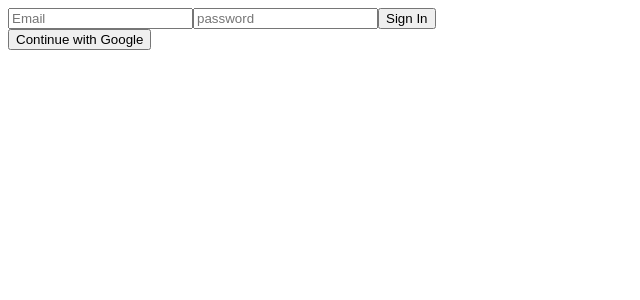
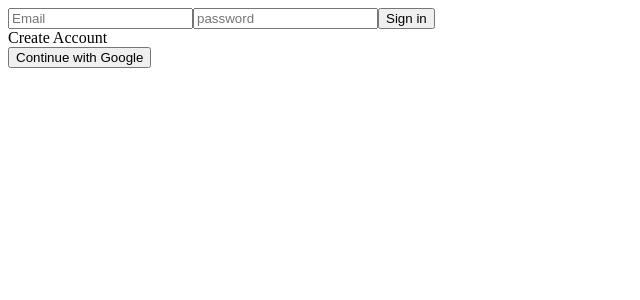
Before and after one commit to developersung13/bookmark, a React (Create React App) app: page /#/ in a window 1280 px wide. Shown: the top 300 px of the page, without its empty margins (0-640 px from the left). Built offline with nearby package versions, Linux system fonts and the light colour scheme; no server answers.

Commit message:
Update asset

```diff
--- a/src/routes/Auth.js
+++ b/src/routes/Auth.js
@@ -1,10 +1,29 @@
+import { authService } from "fbase";
 import { useState } from "react";
 
 function Auth() {
   const [email, setEmail] = useState("");
   const [password, setPassword] = useState("");
-  const onSubmit = (event) => {
+  const [newAccount, setNewAccount] = useState(false);
+  const [error, setError] = useState("");
+  const onSubmit = async (event) => {
     event.preventDefault();
+    try {
+      let data;
+      if (newAccount) {
+        // create account
+        data = await authService.createUserWithEmailAndPassword(
+          email,
+          password
+        );
+      } else {
+        // log in
+        data = await authService.signInWithEmailAndPassword(email, password);
+      }
+      console.log(data);
+    } catch (error) {
+      setError(error.message.slice(9, error.message.indexOf(".") + 1));
+    }
   };
   const onChange = (event) => {
     const {
@@ -16,6 +35,7 @@ function Auth() {
       setPassword(value);
     }
   };
+  const toggleAccount = () => setNewAccount((prev) => !prev);
   return (
     <div>
       <form onSubmit={onSubmit}>
@@ -35,8 +55,15 @@ function Auth() {
           required
           onChange={onChange}
         />
-        <input type="submit" value="Sign In" />
+        <input
+          type="submit"
+          value={newAccount ? "Create Account" : "Sign in"}
+        />
+        {error && <span>{error}</span>}
       </form>
+      <span onClick={toggleAccount}>
+        {newAccount ? "Sign in" : "Create Account"}
+      </span>
       <div>
         <button>Continue with Google</button>
       </div>
```
